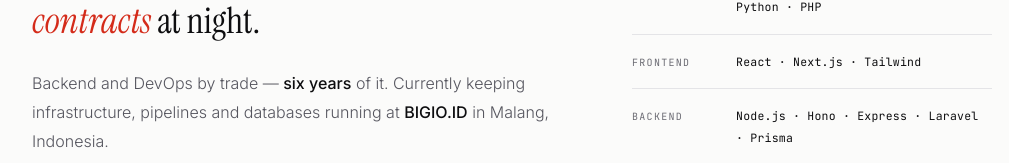
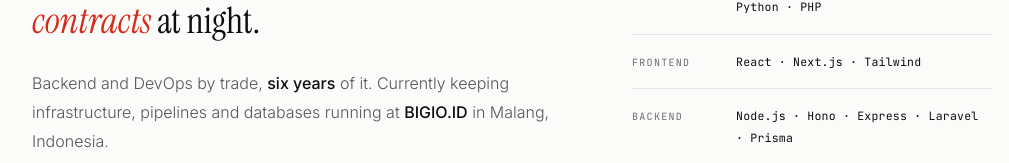
Before and after one commit to onekill0503/alwaysbedream, a React (Vite) app: page / in a window 1280 px wide. Shown: the part 4007-4170 px from the top of the page, without its empty margins (32-1041 px from the left). Built offline with nearby package versions, Linux system fonts and the light colour scheme.

Commit message:
style: use commas instead of em dashes in prose copy
Bio line, meta description and the experience cross-ref sentence read as
running prose; swap their em dashes for commas. Labels, date ranges,
placements and titles keep their dashes.

```diff
--- a/index.html
+++ b/index.html
@@ -26,7 +26,7 @@
     <meta name="viewport" content="width=device-width, initial-scale=1.0" />
     <!-- This block is the copy that appears in search results and link
          previews. Keep it in step with `profile` in src/content/site.ts. -->
-    <meta name="description" content="Backend and DevOps engineer in Malang, Indonesia. Six years keeping APIs, pipelines and infrastructure running — and writing smart contracts after hours." />
+    <meta name="description" content="Backend and DevOps engineer in Malang, Indonesia. Six years keeping APIs, pipelines and infrastructure running, and writing smart contracts after hours." />
     <meta name="keywords" content="backend engineer, devops engineer, smart contracts, solidity, typescript, node.js, freelance, Indonesia" />
     <meta name="author" content="Aji Dwi Prastio" />
 
--- a/src/components/experience.tsx
+++ b/src/components/experience.tsx
@@ -67,7 +67,7 @@ const Experience = () => {
 
         <p className="body-copy mt-12 max-w-[62ch] text-[14px] leading-[1.8] text-mut">
           {experienceCrossRef.lead}{' '}
-          <span className="text-ink">{experienceCrossRef.projects.join(', ')}</span> —{' '}
+          <span className="text-ink">{experienceCrossRef.projects.join(', ')}</span>,{' '}
           <a
             href="#work"
             className="border-b border-line pb-0.5 text-ink transition-colors hover:border-accent hover:text-accent"
--- a/src/content/site.ts
+++ b/src/content/site.ts
@@ -27,7 +27,7 @@ export const about = {
   },
   paragraphs: [
     [
-      { text: 'Backend and DevOps by trade — ' },
+      { text: 'Backend and DevOps by trade, ' },
       { text: 'six years', strong: true },
       { text: ' of it. Currently keeping infrastructure, pipelines and databases running at ' },
       { text: 'BIGIO.ID', strong: true },
```
